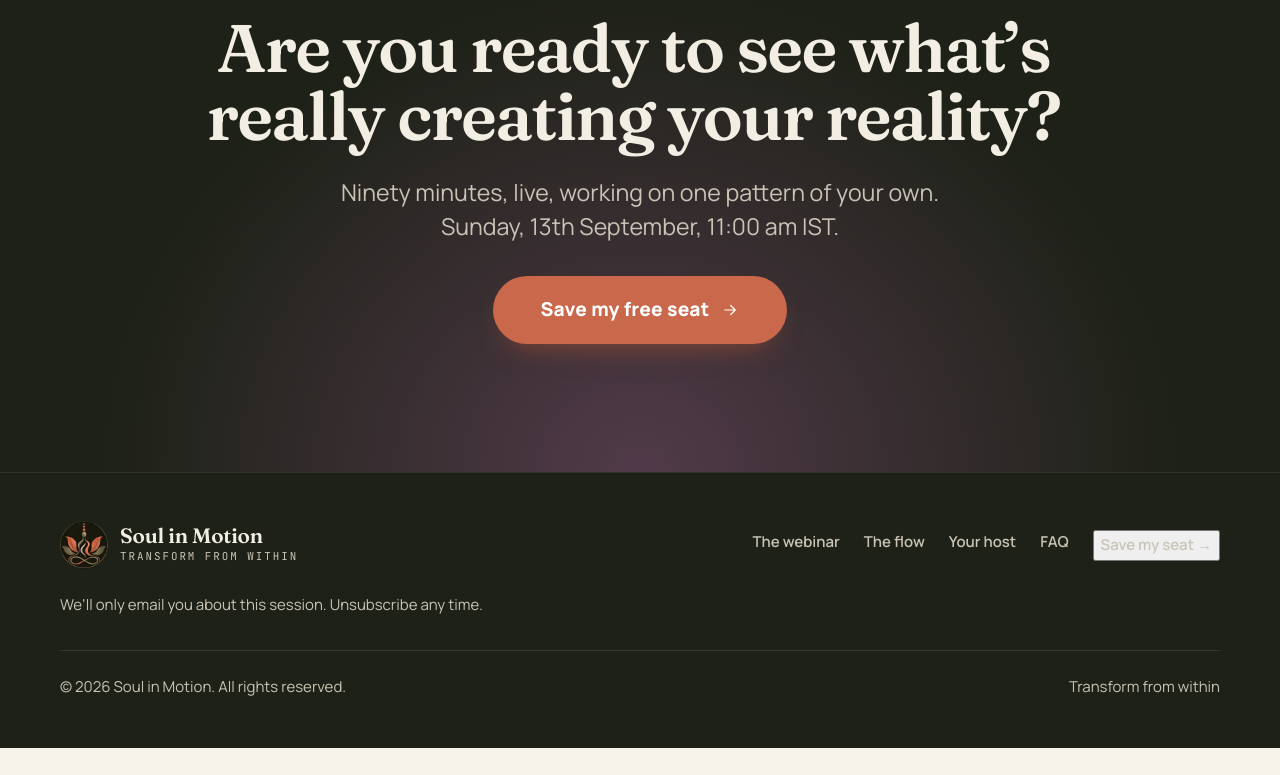
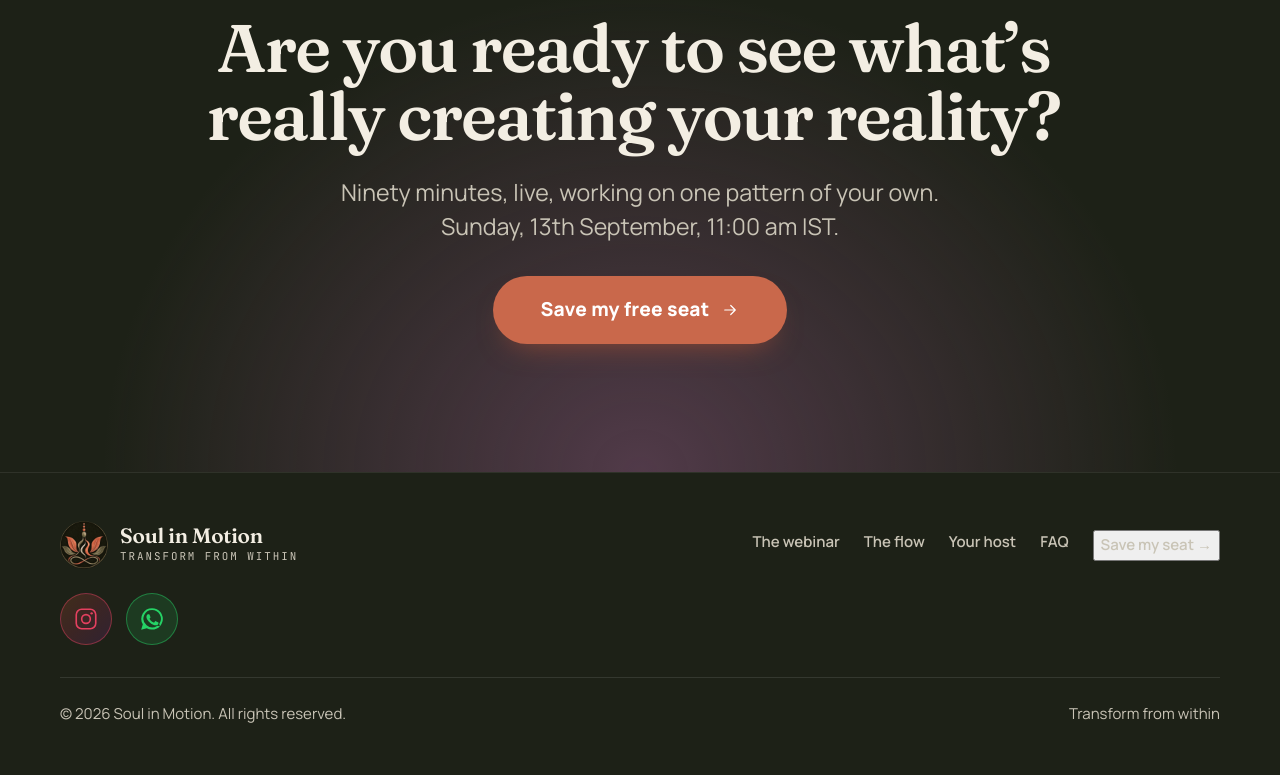
Before and after one commit to PeeyusH27/soulinmotion, a Next.js app: page / in a window 1280 px wide. Shown: the part 10734-11509 px from the top of the page. Before the commit the page ends 11482 px from the top, so only its background shows below. Built offline with nearby package versions, Linux system fonts and the light colour scheme; no server answers.

Commit message:
fixed SEO, Analytics, data, image opt

```diff
--- a/app/globals.css
+++ b/app/globals.css
@@ -1057,6 +1057,40 @@ html.has-motion .reveal.is-in .icon-line rect, html.has-motion .reveal.is-in .ic
   text-transform: uppercase;
   color: var(--ink-3);
 }
+/* the two social marks, each in its own brand colour so they read as the
+   platforms they are rather than as two more line-art glyphs */
+.footer-social { display: flex; gap: 14px; margin-top: var(--s-3); }
+.footer-social a {
+  display: grid;
+  place-items: center;
+  width: 52px; height: 52px;
+  border: 1px solid rgba(255, 255, 255, .16);
+  border-radius: var(--r-pill);
+  transition: border-color var(--fast), background var(--fast), transform var(--fast);
+}
+.footer-social a:hover { transform: translateY(-2px); }
+.footer-social svg { width: 26px; height: 26px; }
+/* the line-art mark takes the set's stroke; the filled one must not */
+.footer-social svg:not([fill="currentColor"]) { stroke: currentColor; stroke-width: 1.5; fill: none; }
+
+/* Instagram has no single flat colour — the mark is drawn on its gradient, so
+   the glyph takes the gradient and the tile takes a wash of the same hues. */
+.footer-social .is-instagram {
+  color: #E4405F;
+  border-color: rgba(228, 64, 95, .45);
+  background: linear-gradient(135deg, rgba(247, 119, 55, .16), rgba(228, 64, 95, .16) 45%, rgba(150, 47, 191, .16));
+}
+.footer-social .is-instagram:hover {
+  border-color: rgba(228, 64, 95, .8);
+  background: linear-gradient(135deg, rgba(247, 119, 55, .3), rgba(228, 64, 95, .3) 45%, rgba(150, 47, 191, .3));
+}
+.footer-social .is-whatsapp {
+  color: #25D366;
+  border-color: rgba(37, 211, 102, .45);
+  background: rgba(37, 211, 102, .14);
+}
+.footer-social .is-whatsapp:hover { border-color: rgba(37, 211, 102, .8); background: rgba(37, 211, 102, .26); }
+
 .footer-privacy {
   margin-top: var(--s-3);
   font-size: var(--fs-sm);
@@ -1292,6 +1326,7 @@ html.has-motion .reveal.is-in { opacity: 1; transform: none; }
   .final .btn { width: 100%; }
   .footer-top, .footer-base { flex-direction: column; align-items: center; text-align: center; }
   .footer-nav { justify-content: center; }
+  .footer-social { justify-content: center; }
 }
 
 
@@ -1435,6 +1470,10 @@ html.has-motion .reveal.is-in { opacity: 1; transform: none; }
 .rf-dialog:has(.rf--done) {
   width: min(520px, calc(100vw - var(--s-3) * 2));
   margin: auto;
+  /* no 940px ceiling here: the form wants one because a very tall field list
+     reads better capped, but the welcome is a fixed stack that should use
+     every pixel a tall window offers rather than overflow inside one. */
+  max-height: 90svh;
 }
 
 @keyframes rf-in   { from { opacity: 0; transform: translateY(20px) scale(.97); } }
@@ -2048,9 +2087,34 @@ html.has-motion .reveal.is-in { opacity: 1; transform: none; }
 /* the panel is the scroller, not the shell: the meditating ground is painted
    on the shell and has to hold still while a short window scrolls the content */
 .rf--modal.rf--done {
-  max-height: min(90svh, 940px);
+  max-height: 90svh;
   overflow-y: auto;
   overscroll-behavior: contain;
+}
+
+/* ---- the action stays on screen ----
+   The WhatsApp button is the whole point of this screen, so it is the one
+   thing that must never be what the crop eats. It sticks to the foot of the
+   scroller and carries the panel's own ink behind it, so content scrolling
+   underneath passes behind the button rather than showing through it.
+   The negative margin and matching padding let that ink reach the panel's
+   padded edges; the pseudo-element above it fades the incoming content
+   instead of letting it collide with the button's top edge. */
+.rf--modal.rf--done .rf-done-foot {
+  position: sticky;
+  bottom: calc(var(--rf-pad) * -1);
+  z-index: 2;
+  margin: 0 calc(var(--rf-pad) * -1) calc(var(--rf-pad) * -1);
+  padding: var(--s-2) var(--rf-pad) var(--rf-pad);
+  background: var(--ink);
+}
+.rf--modal.rf--done .rf-done-foot::before {
+  content: "";
+  position: absolute;
+  left: 0; right: 0; bottom: 100%;
+  height: 28px;
+  pointer-events: none;
+  background: linear-gradient(to top, var(--ink), transparent);
 }
 .rf--inline.rf--done { padding: var(--s-4) 0; }
 
@@ -2287,13 +2351,26 @@ html.has-motion .reveal.is-in { opacity: 1; transform: none; }
   }
   .rf-dialog:has(.rf--done) .rf-dialog-inner { border-radius: var(--r-card); }
   .rf-dialog:has(.rf--done)[open] { animation: rf-in var(--mid) var(--ease) both; }
-  /* tightened so the WhatsApp button — the whole point of the screen — is
-     visible without scrolling on a 844px-tall phone */
   .rf--modal.rf--done { max-height: 88svh; }
   .rf--done {
-    gap: var(--s-2);
     padding-bottom: calc(var(--rf-pad) + env(safe-area-inset-bottom, 0px));
   }
+  .rf--modal.rf--done .rf-done-foot {
+    padding-bottom: calc(var(--rf-pad) + env(safe-area-inset-bottom, 0px));
+  }
+  .rf-glow i { filter: blur(56px); }
+  .rf-cal { flex-direction: column; gap: 8px; }
+}
+
+/* ---------- tight viewports: tighten the welcome so the CTA survives ----------
+   Narrow OR short, because both run out of room for the same stack: a phone is
+   short on width, a landscape window is short on height. These rules used to
+   live in the 560px width query alone, which left a landscape tablet or a
+   half-height desktop window running full desktop spacing in a window too short
+   to hold it — the crop that ate the WhatsApp button. A 390x844 phone clears
+   800px of height, so the width half of this has to stay. */
+@media (max-width: 560px), (max-height: 800px) {
+  .rf--done { gap: var(--s-2); }
   .rf-crest { width: 54px; height: 54px; box-shadow: 0 0 0 6px rgba(168, 183, 144, .05); }
   .rf-crest img { width: 31px; }
   .rf-done-head { gap: 8px; }
@@ -2302,8 +2379,18 @@ html.has-motion .reveal.is-in { opacity: 1; transform: none; }
   .rf-when-meta { margin-top: 8px; padding-top: 8px; }
   .rf-next { gap: 12px; }
   .rf-done-lead { display: none; }
-  .rf-glow i { filter: blur(56px); }
-  .rf-cal { flex-direction: column; gap: 8px; }
+}
+
+/* Shorter still — a landscape phone. The crest is decoration and the step
+   copy is not, so the crest goes before anything that carries meaning. */
+@media (max-height: 620px) {
+  .rf-crest { display: none; }
+  .rf--done { gap: 14px; }
+  .rf-when { padding: 12px var(--s-2); }
+  /* the floor stays 1.7rem: below it "13th September" breaks in half, which
+     the panel cannot afford. Only the ceiling comes down. */
+  .rf-when-date { font-size: clamp(1.7rem, 1.05rem + 2.6vw, 2.1rem); }
+  .rf-next { gap: 10px; }
 }
 
 /* ---------- reduced motion ---------- */
--- a/components/Footer.tsx
+++ b/components/Footer.tsx
@@ -1,7 +1,11 @@
 'use client';
 
 import Link from 'next/link';
-import { HAS_FORM, REGISTER_HREF, USE_MODAL } from '@/lib/register';
+import {
+  HAS_FORM, HAS_INSTAGRAM, HAS_WHATSAPP,
+  INSTAGRAM_URL, REGISTER_HREF, USE_MODAL, WHATSAPP_URL,
+} from '@/lib/register';
+import { InstagramIcon, WhatsAppIcon } from './Icons';
 import { useRegister } from './RegisterProvider';
 
 const NAV = [
@@ -48,9 +52,20 @@ export default function Footer() {
           </nav>
         </div>
 
-        <p className="footer-privacy">
-          We’ll only email you about this session. Unsubscribe any time.
-        </p>
+        {(HAS_INSTAGRAM || HAS_WHATSAPP) && (
+          <div className="footer-social">
+            {HAS_INSTAGRAM && (
+              <a className="is-instagram" href={INSTAGRAM_URL} target="_blank" rel="noopener noreferrer" aria-label="Instagram">
+                <InstagramIcon />
+              </a>
+            )}
+            {HAS_WHATSAPP && (
+              <a className="is-whatsapp" href={WHATSAPP_URL} target="_blank" rel="noopener noreferrer" aria-label="WhatsApp community">
+                <WhatsAppIcon />
+              </a>
+            )}
+          </div>
+        )}
 
         <div className="footer-base">
           <span>© 2026 Soul in Motion. All rights reserved.</span>
--- a/components/Icons.tsx
+++ b/components/Icons.tsx
@@ -279,3 +279,21 @@ export function LotusMini() {
     </svg>
   );
 }
+
+/* ---------- social ----------
+   Instagram sits on the same 24-grid and 1.1 stroke as the rest of the set.
+   WhatsApp is filled rather than stroked for the reason noted on the glyph in
+   RegisterForm: the outline version is unrecognisable at this size. */
+export const InstagramIcon = (p: IconProps) => (
+  <Icon {...p}>
+    <rect x="3" y="3" width="18" height="18" rx="5" />
+    <circle cx="12" cy="12" r="4" />
+    <circle cx="17.2" cy="6.8" r="1.1" fill="currentColor" stroke="none" />
+  </Icon>
+);
+
+export const WhatsAppIcon = (p: IconProps) => (
+  <svg viewBox="0 0 24 24" aria-hidden="true" fill="currentColor" stroke="none" {...p}>
+    <path d="M12.04 2a9.9 9.9 0 00-8.5 14.95L2 22l5.2-1.5A9.9 9.9 0 1012.04 2zm0 1.8a8.1 8.1 0 016.9 12.4l-.24.4.6 2.2-2.27-.6-.38.22a8.1 8.1 0 01-11.9-9.9A8.1 8.1 0 0112.04 3.8zm-3.5 3.8c-.18 0-.47.07-.72.34-.25.27-.95.93-.95 2.26s.98 2.62 1.11 2.8c.14.18 1.9 3.02 4.7 4.12 2.32.92 2.8.74 3.3.69.5-.04 1.62-.66 1.85-1.3.23-.64.23-1.19.16-1.3-.07-.12-.25-.19-.53-.32-.27-.14-1.62-.8-1.87-.9-.25-.09-.44-.13-.62.14-.18.27-.71.9-.87 1.08-.16.18-.32.2-.6.07-.27-.14-1.15-.43-2.2-1.36-.81-.72-1.36-1.62-1.52-1.89-.16-.27-.02-.42.12-.55.12-.12.27-.32.4-.48.14-.16.18-.27.28-.45.09-.18.04-.34-.02-.48-.07-.13-.6-1.48-.84-2.03-.2-.48-.4-.42-.55-.43h-.47z" />
+  </svg>
+);
--- a/components/RegisterForm.tsx
+++ b/components/RegisterForm.tsx
@@ -112,7 +112,7 @@ export default function RegisterForm({ variant = 'modal', source = 'unknown', on
     }
   }
 
-  if (status === 'done') return <Welcome name={values.name.trim().split(' ')[0]} />;
+  if (status === 'done') return <Welcome name={values.name.trim().split(' ')[0]} variant={variant} />;
 
   return (
     <form
@@ -467,7 +467,7 @@ const NEXT_STEPS = [
  * the community is the one action, the session time is the one thing to
  * remember, and the three steps say what happens between now and then.
  */
-function Welcome({ name }: { name: string }) {
+function Welcome({ name, variant = 'modal' }: { name: string; variant?: 'modal' | 'inline' }) {
   const { weekday, dayMonth } = splitDate(DATE_VALUE);
   const cal = calendarLinks();
 
@@ -475,7 +475,10 @@ function Welcome({ name }: { name: string }) {
   const steps = HAS_WHATSAPP ? NEXT_STEPS : NEXT_STEPS.filter((s) => !s.title.startsWith('Join'));
 
   return (
-    <div className="rf rf--done">
+    /* the variant has to ride along: .rf--modal.rf--done is what makes this
+       panel the scroller, and without it a tall welcome is clipped by the
+       shell with no way to reach the button at the bottom */
+    <div className={`rf rf--${variant} rf--done`}>
       <header className="rf-done-head">
         <span className="rf-crest" aria-hidden="true">
           <img src="/green-leaves-logo.png" alt="" width={560} height={512} loading="lazy" decoding="async" />
--- a/lib/register.ts
+++ b/lib/register.ts
@@ -31,3 +31,8 @@ export const REGISTER_HREF = HAS_FORM ? REGISTER_URL : '#register';
 export const WHATSAPP_URL = process.env.NEXT_PUBLIC_WHATSAPP_URL?.trim() || '';
 
 export const HAS_WHATSAPP = /^https?:\/\//.test(WHATSAPP_URL);
+
+/** Instagram, linked from the footer. Hidden entirely when unset. */
+export const INSTAGRAM_URL = process.env.NEXT_PUBLIC_INSTAGRAM_URL?.trim() || '';
+
+export const HAS_INSTAGRAM = /^https?:\/\//.test(INSTAGRAM_URL);
```
